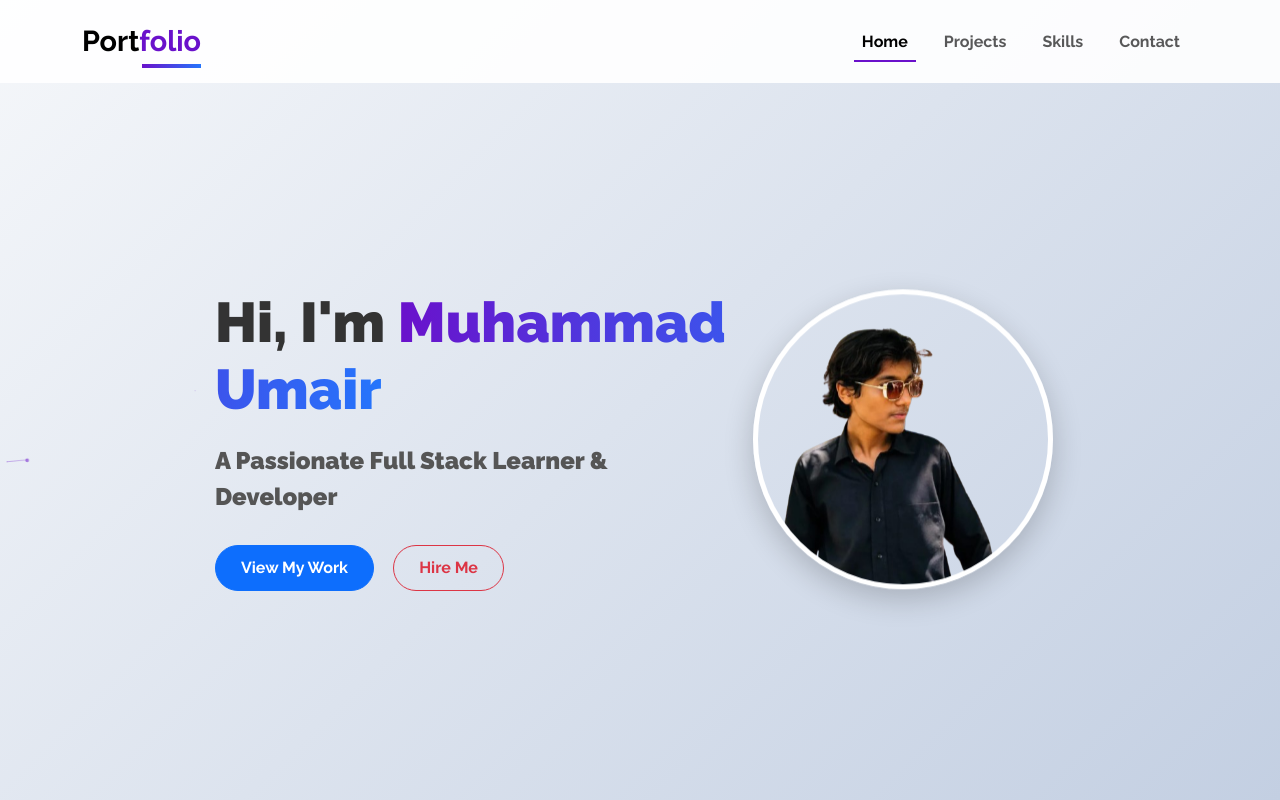
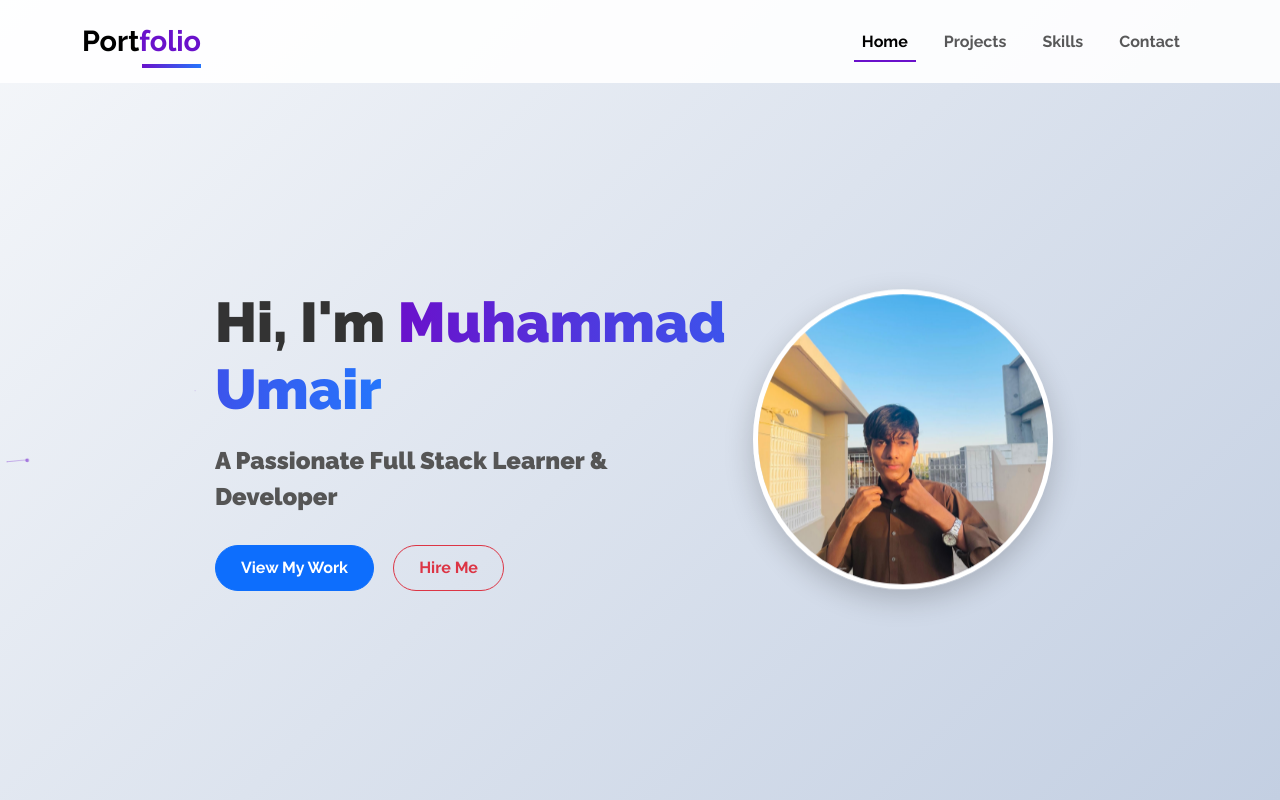
Before and after one commit to MuhammadUmair551/My-Portfolio, a plain HTML site: page index.html in a window 1280 px wide. Shown: the top 800 px of the page. Drawn offline with nearby package versions, Linux system fonts and the light colour scheme; a web font is replaced by a local one.

Commit message:
change image

```diff
--- a/index.html
+++ b/index.html
@@ -52,7 +52,7 @@
                 </div>
                 <div class="col-md-6">
                     <div class="hero-image">
-                        <img src="images/WhatsApp_Image_2024-07-04_at_22.41.29_412a7490-removebg-preview.png"
+                        <img src="./images/IMG-20250331-WA0043.jpg"
                             alt="Your Image" class="img-fluid ">
                     </div>
                 </div>
```
Also changed, not shown: images/IMG-20250331-WA0043.jpg (added).
